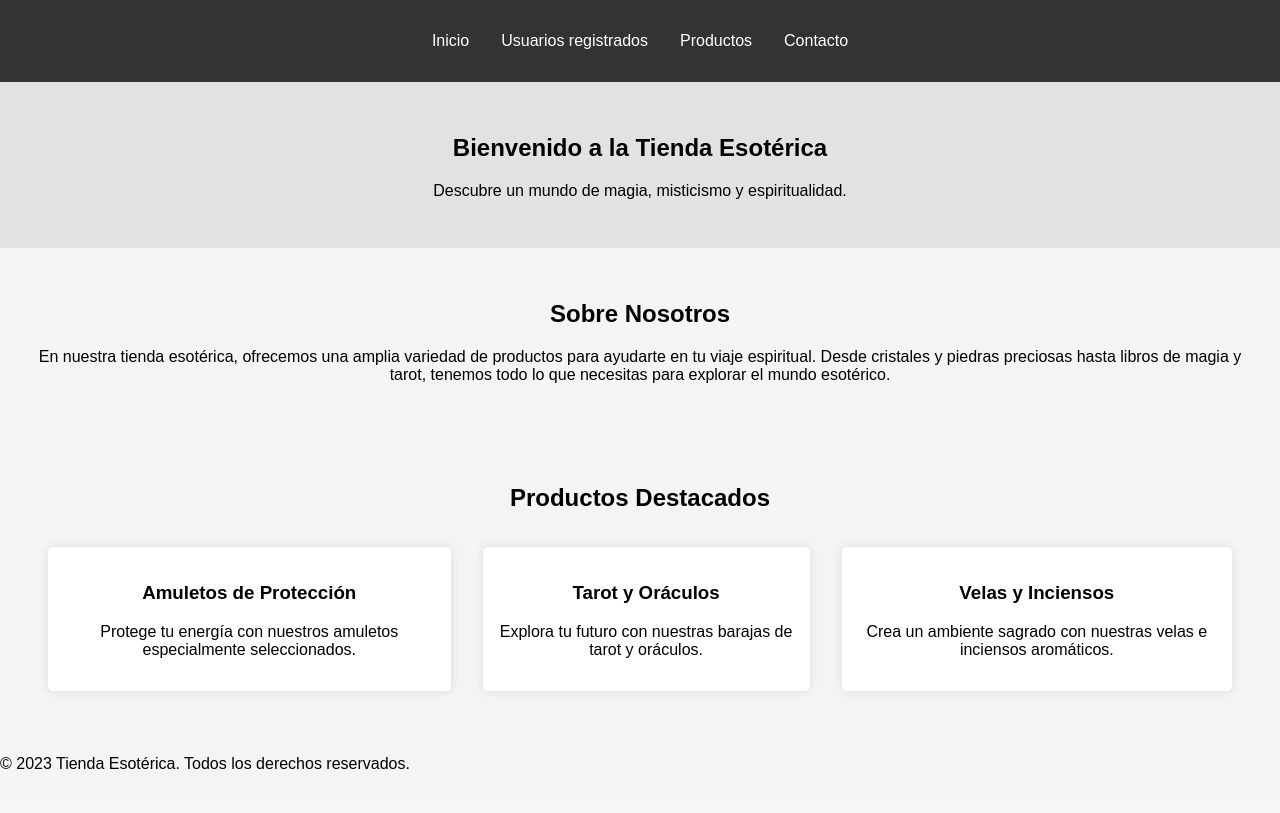
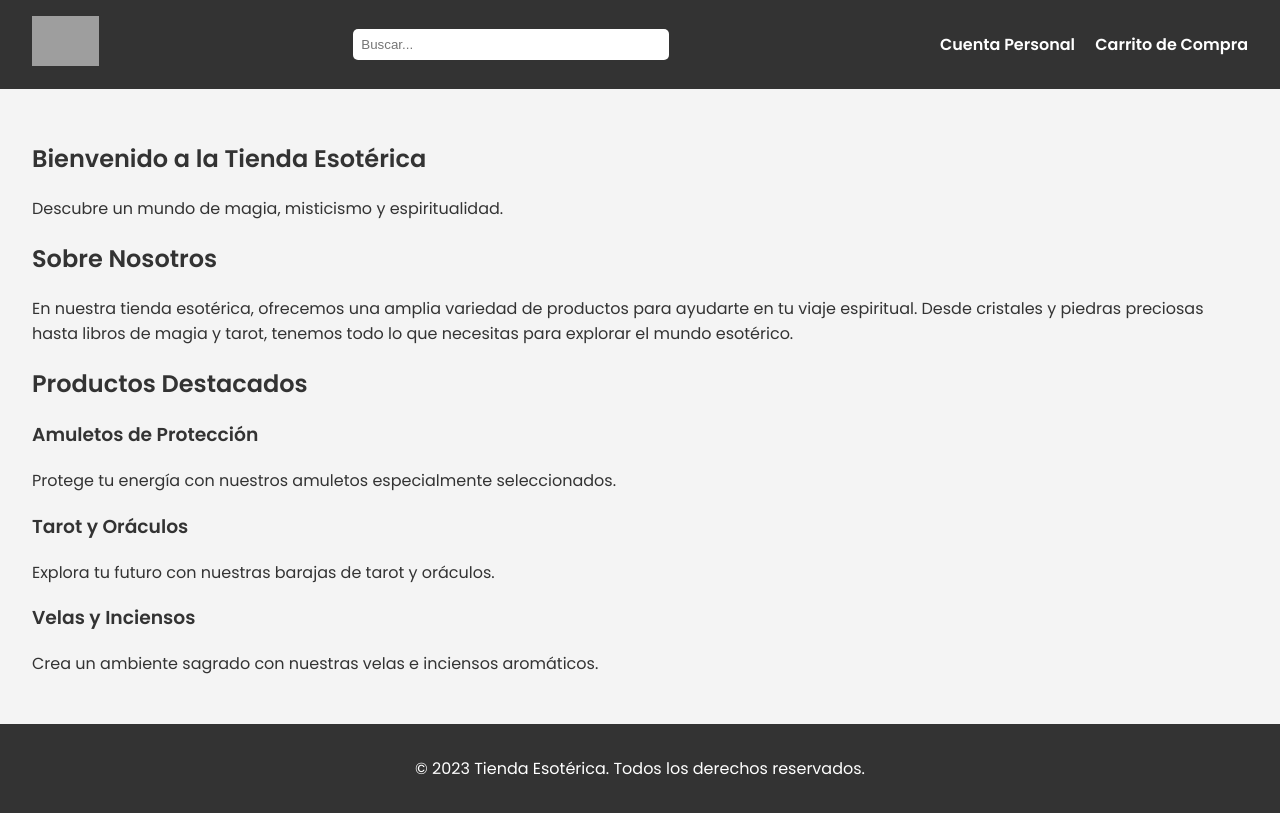
Before and after one commit to HectorNG840/tienda_Esoterica, a Django app: page / in a window 1280 px wide. Before the commit the page ends 769 px from the top, so only its background shows below. Run offline with Django 5.2, Linux system fonts and the light colour scheme; grey boxes are pictures that could not be loaded.

Commit message:
style(home): Inclusión de un BASE y mejoras leves del frontend

```diff
--- /dev/null
+++ b/tienda/static/css/base.css
@@ -0,0 +1,54 @@
+
+body {
+    font-family: 'Poppins', sans-serif;
+    margin: 0;
+    padding: 0;
+    background-color: #f4f4f4;
+    color: #333;
+}
+
+header {
+    background-color: #333;
+    color: #fff;
+    padding: 1rem 0;
+}
+
+.appnavbar {
+    display: flex;
+    justify-content: space-between;
+    align-items: center;
+    padding: 0 2rem;
+}
+
+.logo img {
+    height: 50px;
+}
+
+.search-bar input {
+    padding: 0.5rem;
+    border-radius: 5px;
+    border: none;
+    width: 300px;
+}
+
+.nav-links a {
+    color: #fff;
+    text-decoration: none;
+    margin-left: 1rem;
+    font-weight: 600;
+}
+
+.nav-links a:hover {
+    text-decoration: underline;
+}
+
+main {
+    padding: 2rem;
+}
+
+footer {
+    text-align: center;
+    padding: 1rem 0;
+    background-color: #333;
+    color: #fff;
+}
--- /dev/null
+++ b/tienda/tiendaEsoterica/templates/base.html
@@ -0,0 +1,35 @@
+<!DOCTYPE html>
+<html lang="en">
+<head>
+    <meta charset="UTF-8">
+    <meta name="viewport" content="width=device-width, initial-scale=1.0">
+    <title>{% block title %}Tienda Esotérica{% endblock %}</title>
+    {% load static %}
+    <link rel="stylesheet" href="https://fonts.googleapis.com/css2?family=Poppins:wght@300;400;600&display=swap">
+    <link rel="stylesheet" href="{% static 'css/base.css' %}">
+</head>
+<body>
+    <header>
+        <nav class="appnavbar">
+            <div class="logo">
+                <img src="{% static 'images/logo.png' %}" alt="Logo">
+            </div>
+            <div class="search-bar">
+                <input type="text" placeholder="Buscar...">
+            </div>
+            <div class="nav-links">
+                <a href="/cuenta">Cuenta Personal</a>
+                <a href="/carrito">Carrito de Compra</a>
+            </div>
+        </nav>
+    </header>
+    <main>
+        {% block content %}
+        {% endblock %}
+    </main>
+
+    <footer>
+        <p>&copy; 2023 Tienda Esotérica. Todos los derechos reservados.</p>
+    </footer>
+</body>
+</html>
--- a/tienda/tiendaEsoterica/templates/inicio.html
+++ b/tienda/tiendaEsoterica/templates/inicio.html
@@ -1,25 +1,8 @@
-<!DOCTYPE html>
-<html lang="en">
-<head>
-    <meta charset="UTF-8">
-    <meta name="viewport" content="width=device-width, initial-scale=1.0">
-    <title>Tienda Esotérica</title>
-    {% load static %}
-    <link rel="stylesheet" href="{% static 'css/inicio.css' %}">
-</head>
-<body>
-    <header>
-        <nav>
-            <ul>
-                <li><a href='/'>Inicio</a></li>
-                <li><a href='/usuarios'>Usuarios registrados</a></li>
-                <li><a href='/productos'>Productos</a></li>
-                <li><a href='/contacto'>Contacto</a></li>
-            </ul>
-        </nav>
-    </header>
+{% extends 'base.html' %}
 
-    <main>
+{% block title %}Inicio - Tienda Esotérica{% endblock %}
+
+{% block content %}
 <section class="hero">
   <h1>Bienvenido a la Tienda Esotérica</h1>
   <p>Descubre un mundo de magia, misticismo y espiritualidad.</p>
@@ -47,10 +30,4 @@
       </div>
   </div>
 </section>
-    </main>
-
-    <footer>
-        <p>&copy; 2023 Tienda Esotérica. Todos los derechos reservados.</p>
-    </footer>
-</body>
-</html>
+{% endblock %}
```
Also changed, not shown: tienda/tiendaEsoterica/templates/cuenta.html (added, +11 -0 lines). Lines whose indentation alone changed are shown as unchanged.
